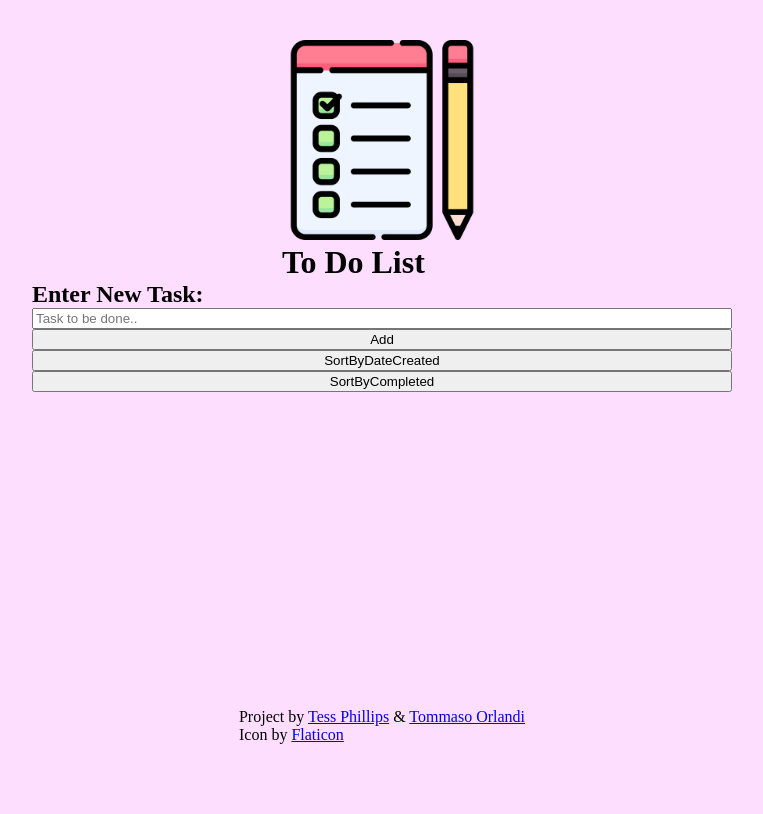
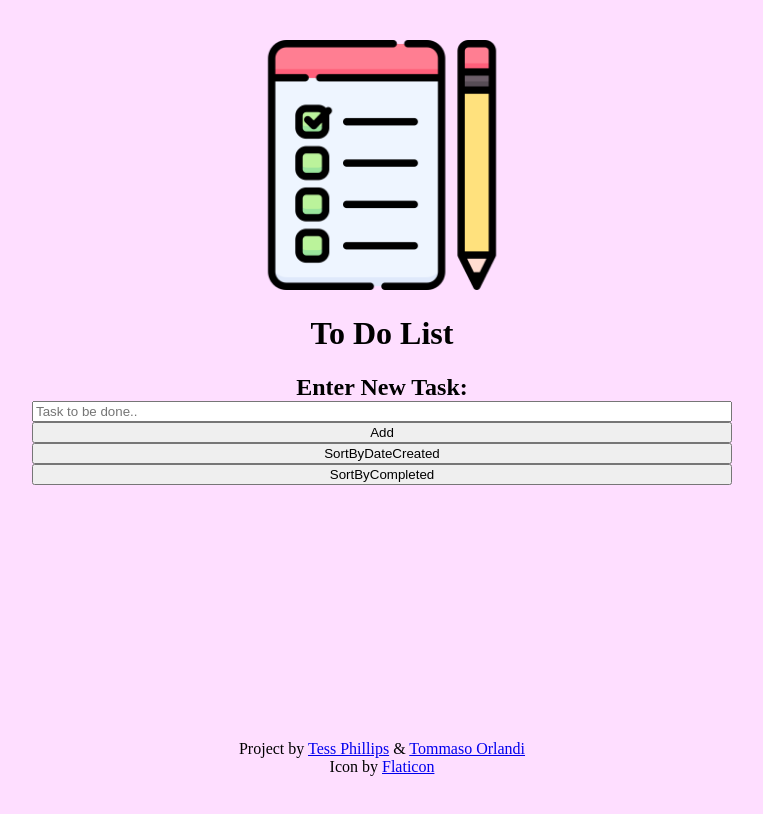
Before and after one commit to tess-phillips/ToDoList, a plain HTML site: page index.html in a window 1280 px wide. Shown: the whole page, without its empty margins (258-1021 px from the left). Drawn offline with Linux system fonts and the light colour scheme; a web font is replaced by a local one.

Commit message:
center footer

```diff
--- a/index.html
+++ b/index.html
@@ -15,17 +15,17 @@
     />
   </head>
   <body class="grid grid-rows">
-    <header class="row1">
+    <header>
       <section id="imageSection">
         <img
           src="./pics/list-coloured.png"
           alt="icon of a list"
-          height="200px"
+          height="250px"
         />
       </section>
       <h1>To Do List</h1>
     </header>
-    <main class="row2">
+    <main>
       <!-- Input, Add, Sort buttons -->
       <section id="inputSection">
         <div id="newtask" class="grid">
@@ -97,7 +97,7 @@
       <script type="module" src="main.js"></script>
       <script type="module" src="test.js"></script>
     </main>
-    <footer class="row3">
+    <footer class="grid centered-content">
       <div>
         Project by
         <a href="https://github.com/tess-phillips">Tess Phillips</a> &
--- a/styles/display.css
+++ b/styles/display.css
@@ -18,15 +18,8 @@
 .grid-rows {
   grid-template-rows: auto 1fr 100px;
 }
-/* .row1 {
-  grid-row: 1/2;
+
+.centered-content {
+  align-content: center;
+  justify-items: center;
 }
-.row2 {
-  grid-row: 2/3;
-}
-.row3 {
-  grid-row: 3/4;
-} */
-/* .main {
-  grid-template-rows: auto 1fr;
-} */
--- a/styles/html-tags.css
+++ b/styles/html-tags.css
@@ -21,6 +21,9 @@ header {
 }
 h1,
 h2 {
+  text-align: center;
+}
+h2 {
   margin: 0;
 }
 /* footer {
```
